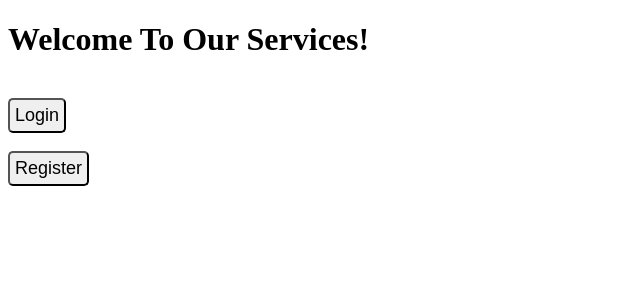
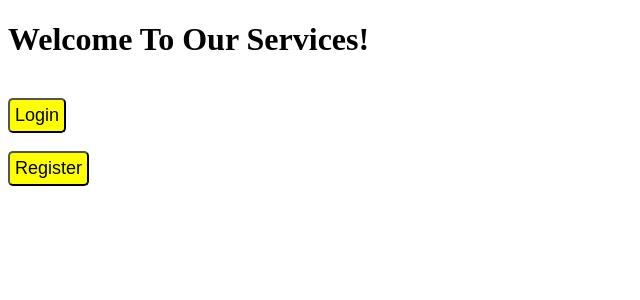
Before and after one commit to wtbrown10/First_React, a React (Create React App) app in the folder client/: page / in a window 1280 px wide. Shown: the top 300 px of the page, without its empty margins (0-640 px from the left). Built offline with nearby package versions, Linux system fonts and the light colour scheme; the HTML template or start-up script is replaced by a standard one.

Commit message:
style change

```diff
--- a/client/src/components/Button.js
+++ b/client/src/components/Button.js
@@ -23,6 +23,6 @@ const buttonStyle = {
     padding: 5,
     borderRadius: 5,
     fontSize: 'large',
-    backgroundColor: 'offwhite',
+    backgroundColor: 'yellow',
     color: 'black'
 }
```
